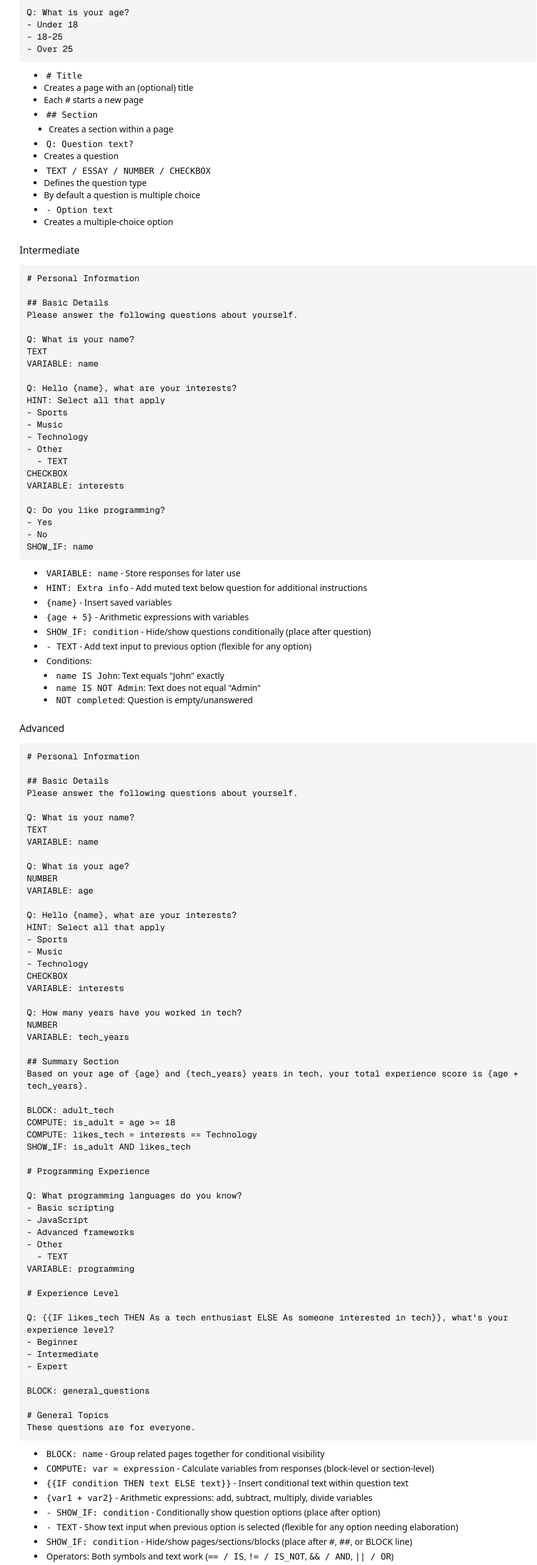
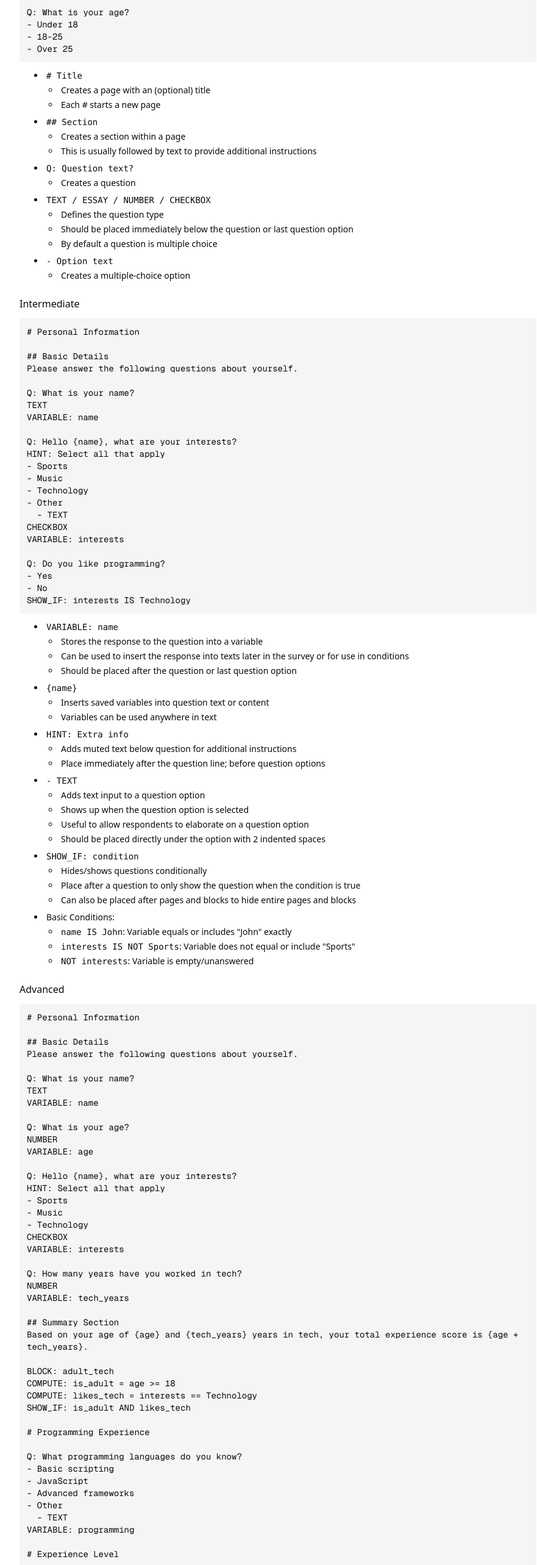
Before and after one commit to WillemSleegers/test-survey-tool, a Next.js app: page / in a window 1280 px wide. Shown: the part 940-3506 px from the top of the page at 61% size, without its empty margins (184-1065 px from the left). Built offline with nearby package versions, Linux system fonts and the light colour scheme.

Commit message:
Update text-format-guide.tsx

```diff
--- a/components/text-format-guide.tsx
+++ b/components/text-format-guide.tsx
@@ -22,36 +22,44 @@ Q: What is your age?
 - 18-25
 - Over 25`}
           </div>
-          <ul className="list-disc list-inside space-y-1 text-sm">
+          <ul className="list-disc list-inside space-y-2 text-sm">
             <li>
               <code># Title</code>
-              <ul>
+              <ul className="list-[circle] list-inside ml-6 mt-1 space-y-1">
                 <li>Creates a page with an (optional) title</li>
                 <li>Each # starts a new page</li>
               </ul>
             </li>
             <li>
               <code>## Section</code>
+              <ul className="list-[circle] list-inside ml-6 mt-1 space-y-1">
+                <li>Creates a section within a page</li>
+                <li>
+                  This is usually followed by text to provide additional
+                  instructions
+                </li>
+              </ul>
             </li>
-            <ul>
-              <li>Creates a section within a page</li>
-            </ul>
             <li>
               <code>Q: Question text?</code>
-              <ul>
+              <ul className="list-[circle] list-inside ml-6 mt-1 space-y-1">
                 <li>Creates a question</li>
               </ul>
             </li>
             <li>
               <code>TEXT / ESSAY / NUMBER / CHECKBOX</code>
-              <ul>
+              <ul className="list-[circle] list-inside ml-6 mt-1 space-y-1">
                 <li>Defines the question type</li>
+                <li>
+                  Should be placed immediately below the question or last
+                  question option
+                </li>
                 <li>By default a question is multiple choice</li>
               </ul>
             </li>
             <li>
               <code>- Option text</code>
-              <ul>
+              <ul className="list-[circle] list-inside ml-6 mt-1 space-y-1">
                 <li>Creates a multiple-choice option</li>
               </ul>
             </li>
@@ -83,43 +91,83 @@ VARIABLE: interests
 Q: Do you like programming?
 - Yes
 - No
-SHOW_IF: name`}
+SHOW_IF: interests IS Technology`}
           </div>
-          <ul className="list-disc list-inside space-y-1 text-sm">
+          <ul className="list-disc list-inside space-y-2 text-sm">
             <li>
-              <code>VARIABLE: name</code> - Store responses for later use
+              <code>VARIABLE: name</code>
+              <ul className="list-[circle] list-inside ml-6 mt-1 space-y-1">
+                <li>Stores the response to the question into a variable</li>
+                <li>
+                  Can be used to insert the response into texts later in the
+                  survey or for use in conditions
+                </li>
+                <li>
+                  Should be placed after the question or last question option
+                </li>
+              </ul>
             </li>
             <li>
-              <code>HINT: Extra info</code> - Add muted text below question for
-              additional instructions
+              <code>{`{name}`}</code>
+              <ul className="list-[circle] list-inside ml-6 mt-1 space-y-1">
+                <li>Inserts saved variables into question text or content</li>
+                <li>Variables can be used anywhere in text</li>
+              </ul>
             </li>
             <li>
-              <code>{`{name}`}</code> - Insert saved variables
+              <code>HINT: Extra info</code>
+              <ul className="list-[circle] list-inside ml-6 mt-1 space-y-1">
+                <li>
+                  Adds muted text below question for additional instructions
+                </li>
+                <li>
+                  Place immediately after the question line; before question
+                  options
+                </li>
+              </ul>
             </li>
             <li>
-              <code>{`{age + 5}`}</code> - Arithmetic expressions with variables
+              <code>- TEXT</code>
+              <ul className="list-[circle] list-inside ml-6 mt-1 space-y-1">
+                <li>Adds text input to a question option</li>
+                <li>Shows up when the question option is selected</li>
+                <li>
+                  Useful to allow respondents to elaborate on a question option
+                </li>
+                <li>
+                  Should be placed directly under the option with 2 indented
+                  spaces
+                </li>
+              </ul>
+            </li>
+
+            <li>
+              <code>SHOW_IF: condition</code>
+              <ul className="list-[circle] list-inside ml-6 mt-1 space-y-1">
+                <li>Hides/shows questions conditionally</li>
+                <li>
+                  Place after a question to only show the question when the
+                  condition is true
+                </li>
+                <li>
+                  Can also be placed after pages and blocks to hide entire pages
+                  and blocks
+                </li>
+              </ul>
             </li>
             <li>
-              <code>SHOW_IF: condition</code> - Hide/show questions
-              conditionally (place after question)
-            </li>
-            <li>
-              <code>- TEXT</code> - Add text input to previous option (flexible
-              for any option)
-            </li>
-            <li>
-              Conditions:
-              <ul className="list-disc list-inside ml-4 mt-1">
+              Basic Conditions:
+              <ul className="list-[circle] list-inside ml-6 mt-1 space-y-1">
                 <li>
-                  <code>name IS John</code>: Text equals &quot;John&quot;
-                  exactly
+                  <code>name IS John</code>: Variable equals or includes
+                  &quot;John&quot; exactly
                 </li>
                 <li>
-                  <code>name IS NOT Admin</code>: Text does not equal
-                  &quot;Admin&quot;
+                  <code>interests IS NOT Sports</code>: Variable does not equal
+                  or include &quot;Sports&quot;
                 </li>
                 <li>
-                  <code>NOT completed</code>: Question is empty/unanswered
+                  <code>NOT interests</code>: Variable is empty/unanswered
                 </li>
               </ul>
             </li>
@@ -184,43 +232,96 @@ BLOCK: general_questions
 # General Topics
 These questions are for everyone.`}
           </div>
-          <ul className="list-disc list-inside space-y-1 text-sm">
+          <ul className="list-disc list-inside space-y-2 text-sm">
             <li>
-              <code>BLOCK: name</code> - Group related pages together for
-              conditional visibility
+              <code>BLOCK: name</code>
+              <ul className="list-[circle] list-inside ml-6 mt-1 space-y-1">
+                <li>Group related pages together for conditional visibility</li>
+                <li>Place at the beginning of a section</li>
+                <li>All pages until next BLOCK belong to this block</li>
+              </ul>
             </li>
             <li>
-              <code>COMPUTE: var = expression</code> - Calculate variables from
-              responses (block-level or section-level)
+              <code>COMPUTE: var = expression</code>
+              <ul className="list-[circle] list-inside ml-6 mt-1 space-y-1">
+                <li>Calculate variables from responses</li>
+                <li>Can be block-level or section-level</li>
+                <li>Use arithmetic expressions and conditions</li>
+              </ul>
             </li>
             <li>
-              <code>{`{{IF condition THEN text ELSE text}}`}</code> - Insert
-              conditional text within question text
+              <code>{`{{IF condition THEN text ELSE text}}`}</code>
+              <ul className="list-[circle] list-inside ml-6 mt-1 space-y-1">
+                <li>Insert conditional text within question text</li>
+                <li>Dynamically change question wording based on responses</li>
+                <li>ELSE part is optional</li>
+              </ul>
             </li>
             <li>
-              <code>{`{var1 + var2}`}</code> - Arithmetic expressions: add,
-              subtract, multiply, divide variables
+              <code>{`{var1 + var2}`}</code>
+              <ul className="list-[circle] list-inside ml-6 mt-1 space-y-1">
+                <li>
+                  Arithmetic expressions: add, subtract, multiply, divide
+                  variables
+                </li>
+                <li>Can be used in question text or computed variables</li>
+                <li>Supports parentheses for complex operations</li>
+              </ul>
             </li>
             <li>
-              <code>- SHOW_IF: condition</code> - Conditionally show question
-              options (place after option)
+              <code>- SHOW_IF: condition</code>
+              <ul className="list-[circle] list-inside ml-6 mt-1 space-y-1">
+                <li>Conditionally show question options</li>
+                <li>Place after option with two-space indent</li>
+                <li>Option only appears when condition is true</li>
+              </ul>
             </li>
             <li>
-              <code>- TEXT</code> - Show text input when previous option is
-              selected (flexible for any option needing elaboration)
+              <code>SHOW_IF: condition</code>
+              <ul className="list-[circle] list-inside ml-6 mt-1 space-y-1">
+                <li>Hide/show pages/sections/blocks</li>
+                <li>Place after #, ##, or BLOCK line</li>
+                <li>Entire section only appears when condition is true</li>
+              </ul>
             </li>
             <li>
-              <code>SHOW_IF: condition</code> - Hide/show pages/sections/blocks
-              (place after #, ##, or BLOCK line)
+              Condition Operators:
+              <ul className="list-[circle] list-inside ml-6 mt-1 space-y-1">
+                <li>
+                  <code>== / IS</code>: Equal comparison
+                </li>
+                <li>
+                  <code>!= / IS_NOT</code>: Not equal comparison
+                </li>
+                <li>
+                  <code>&& / AND</code>: Logical AND
+                </li>
+                <li>
+                  <code>|| / OR</code>: Logical OR
+                </li>
+                <li>
+                  <code>NOT</code>: Logical negation
+                </li>
+                <li>Both symbols and text work interchangeably</li>
+              </ul>
             </li>
             <li>
-              Operators: Both symbols and text work (<code>== / IS</code>,{" "}
-              <code>!= / IS_NOT</code>, <code>&& / AND</code>,{" "}
-              <code>|| / OR</code>)
+              STARTS_WITH Patterns:
+              <ul className="list-[circle] list-inside ml-6 mt-1 space-y-1">
+                <li>
+                  <code>STARTS_WITH crime == Yes</code>: Any variable starting with &quot;crime&quot; equals &quot;Yes&quot;
+                </li>
+                <li>
+                  <code>STARTS_WITH fraud != No</code>: Any variable starting with &quot;fraud&quot; doesn&apos;t equal &quot;No&quot;
+                </li>
+                <li>Uses OR logic: true if ANY matching variable meets the condition</li>
+                <li>Useful for grouped questions with common prefixes</li>
+                <li>No conflicts with markdown or JSX formatting</li>
+              </ul>
             </li>
             <li>
-              Complex conditions:
-              <ul className="list-disc list-inside ml-4 mt-1">
+              More Condition Examples:
+              <ul className="list-[circle] list-inside ml-6 mt-1 space-y-1">
                 <li>
                   <code>interests == Technology</code>: Checkbox contains
                   &quot;Technology&quot;
```
